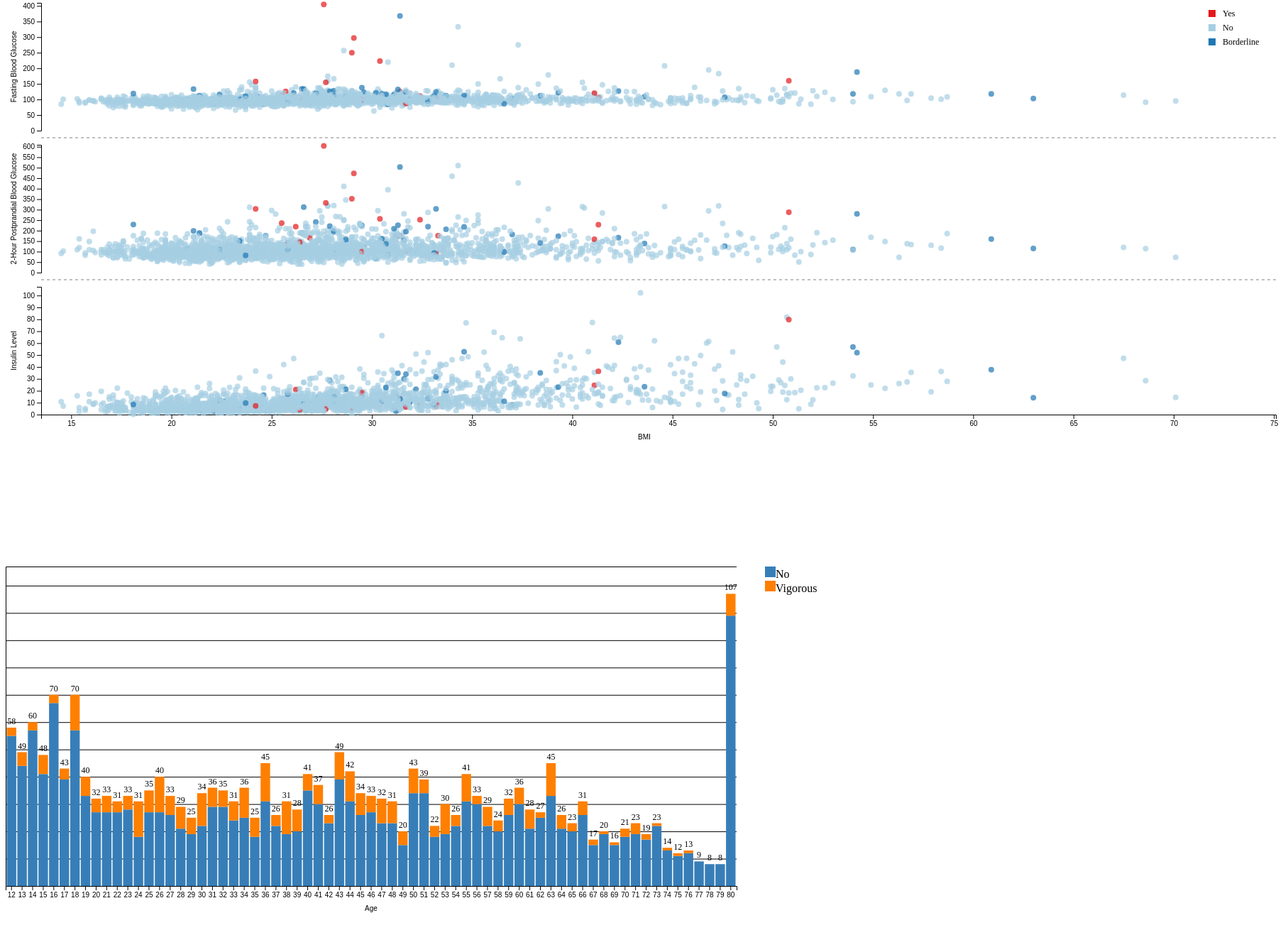
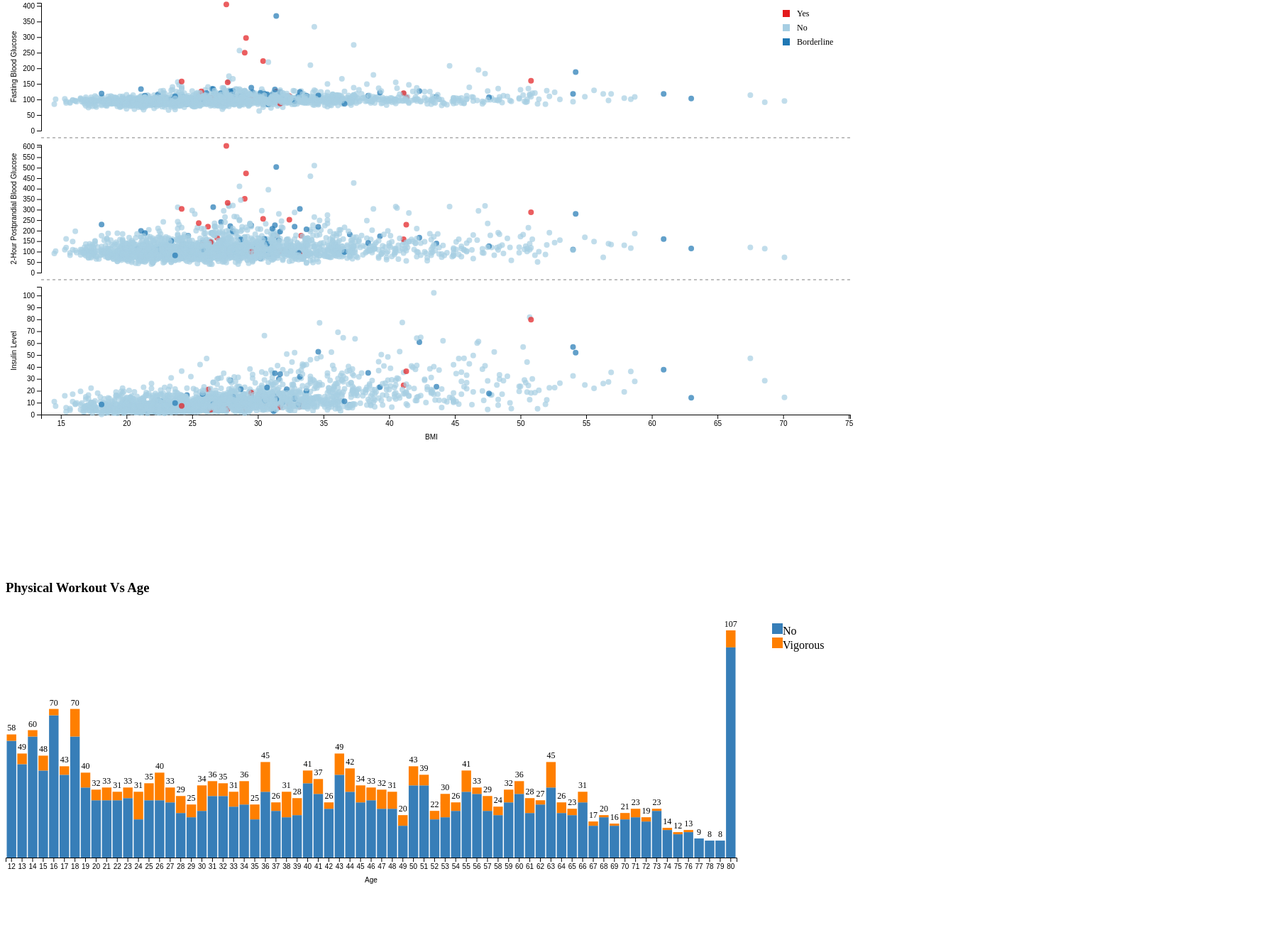
Before and after one commit to srushtitikekar/DV_Project, a plain HTML site: page index.html in a window 1280 px wide. Shown: the part 65-1375 px from the top of the page at 71% size, 1808 px wide, since content can reach past the window. After the commit the page ends 1335 px from the top, so only its background shows below. Drawn offline with nearby package versions, Linux system fonts and the light colour scheme.

Commit message:
Updated bar chart

```diff
--- a/index.html
+++ b/index.html
@@ -13,6 +13,7 @@
         <svg id="chart1"></svg>
         </div>
         <div>
+        <h3>Physical Workout Vs Age</h3>
         <svg id="bar-chart"></svg>
         </div>
 
--- a/plot-scatter.js
+++ b/plot-scatter.js
@@ -14,7 +14,7 @@ d3.csv("dataset.csv").then(
         });
 
         var dimensions = {
-            width: 1800,
+            width: 1200,
             height: 800,
             margin:{
                 top:10,
--- a/plot-stacked-bar.js
+++ b/plot-stacked-bar.js
@@ -23,12 +23,12 @@ d3.csv("dataset.csv").then(function(dataset) {
         return entry;
     }).sort((a, b) => a.Age - b.Age);;
 
-    const maxParticipants = d3.max(formattedData, d => d.No + d.Vigorous);
+    var maxParticipants = d3.max(formattedData, d => d.No + d.Vigorous);
     console.log(maxParticipants)
     // Dimensions
     const dimensions = {
         width: 1200,
-        height: 500,
+        height: 400,
         margin: { top: 10, right: 10, bottom: 50, left: 160 }
     };
 
@@ -37,24 +37,24 @@ d3.csv("dataset.csv").then(function(dataset) {
         .style("width", dimensions.width)
         .style("height", dimensions.height)
 
-    const xScale = d3.scaleBand()
+    var xScale = d3.scaleBand()
         .domain(formattedData.map(d => d.Age))
         .range([0, dimensions.width - dimensions.margin.left - dimensions.margin.right])
         .padding(0.1);
 
-    const yScale = d3.scaleLinear()
+    var yScale = d3.scaleLinear()
         .domain([0, maxParticipants+10]) // y-axis based on the maximum total count for each age
         .range([dimensions.height - dimensions.margin.bottom, 0]);
 
-    const colorScale = d3.scaleOrdinal()
+    var colorScale = d3.scaleOrdinal()
         .domain(["No", "Vigorous"])
         .range(["#377eb8", "#ff7f00"]); // Colors for "No" and "Vigorous" exercise levels
 
     // Define the stack generator
-    const stackGenerator = d3.stack()
+    var stackGenerator = d3.stack()
         .keys(["No", "Vigorous"]);
 
-    const layers = stackGenerator(formattedData);
+    var layers = stackGenerator(formattedData);
 
     svg.append("g")
     .attr("transform", `translate(0, ${dimensions.height - dimensions.margin.bottom})`)
@@ -67,11 +67,11 @@ d3.csv("dataset.csv").then(function(dataset) {
     .text("Age");
 
     // Add y-axis with explicit styling to ensure visibility
-    svg.append("g")
-        .call(d3.axisLeft(yScale).tickSize(-dimensions.width + dimensions.margin.left + dimensions.margin.right))
-        .selectAll("text")
-        .style("fill", "black") // Ensure text color is set to visible
-        .style("font-size", "12px");
+    // svg.append("g")
+    //     .call(d3.axisLeft(yScale).tickSize(-dimensions.width + dimensions.margin.left + dimensions.margin.right))
+    //     .selectAll("text")
+    //     .style("fill", "black") // Ensure text color is set to visible
+    //     .style("font-size", "12px");
 
     // Add y-axis label
     svg.select("g")
@@ -118,7 +118,7 @@ d3.csv("dataset.csv").then(function(dataset) {
         .enter()
         .append("g")
         .attr("class", "legend")
-        .attr("transform", (d, i) => `translate(${dimensions.width - dimensions.margin.right - 100}, ${i * 20})`);
+        .attr("transform", (d, i) => `translate(${dimensions.width - 100}, ${i * 20 + 20})`);
 
     legend.append("rect")
         .attr("x", -20)
```
